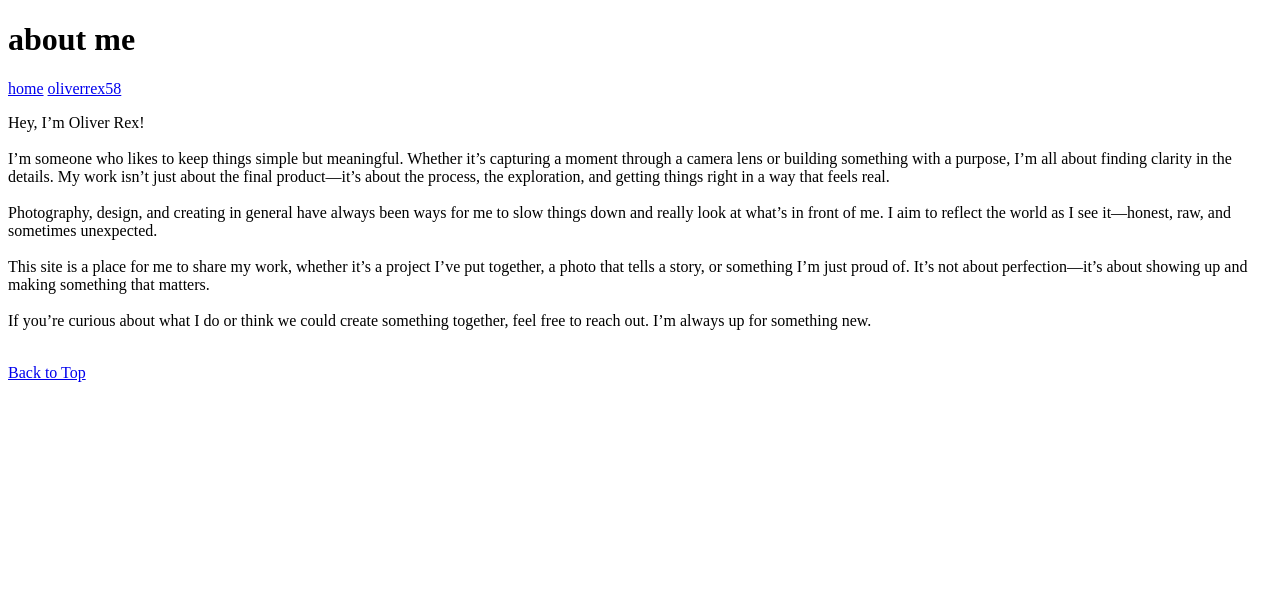
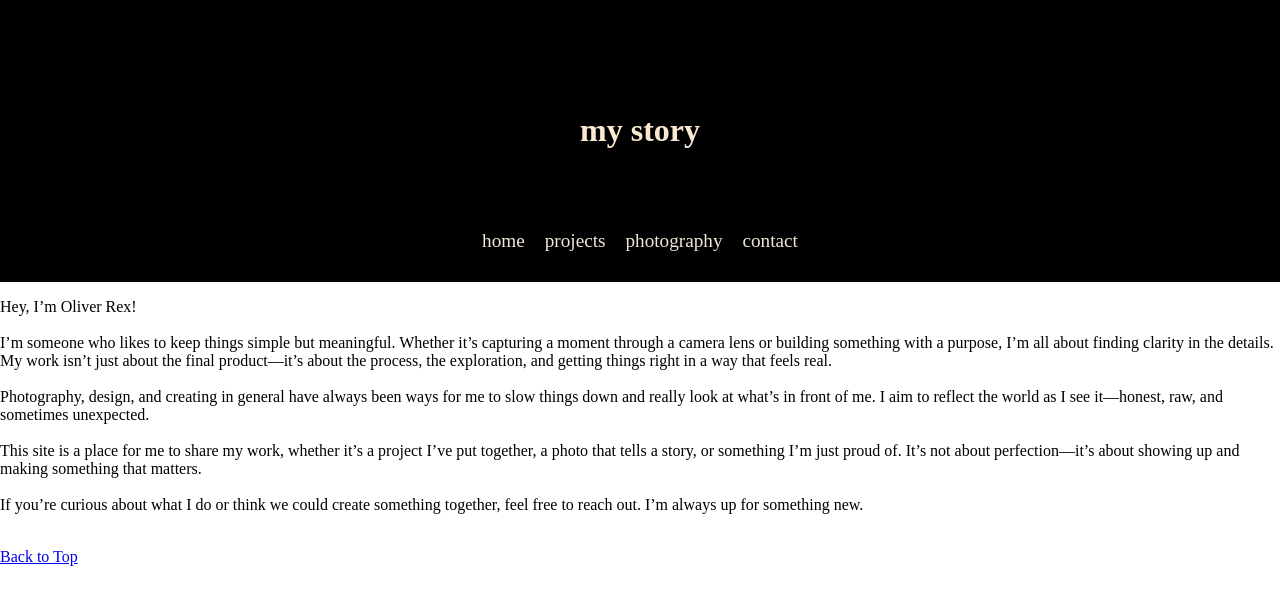
Before and after one commit to oliverrexx/MyPortfolio, a plain HTML site: page me/about.html in a window 1280 px wide. Drawn offline with Linux system fonts and the light colour scheme.

Commit message:
Another possible hyperlink fix

```diff
--- a/me/about.html
+++ b/me/about.html
@@ -4,13 +4,77 @@
     <meta charset="UTF-8" />
     <meta name="viewport" content="width=device-width, initial-scale=1.0" />
     <title>about</title>
+    <base href="https://oliverrexx.github.io/MyPortfolio/" />
+    <style>
+      body{
+        margin: 0px;
+      }
+      .page-header {
+        color: rgb(250, 232, 209);
+        background-color: black;
+        width: 100%;
+        height: 200px;
+        margin: 0px;
+        display: flex;
+        justify-content: center;
+        align-items: center;
+        text-align: center;
+        margin: 0px;
+        padding-top: 30px;
+      }
+
+      .list-container {
+        color: wheat;
+        background-color: black;
+        display: flex;
+        justify-content: center; /* Center horizontally */
+      }
+
+      .horizontal-line {
+        height: 2px;
+
+      }
+
+      ul {
+        list-style: none;
+        margin: 0;
+        padding: 0;
+        display: flex; /* Make the list items appear inline */
+        gap: 20px; /* Add space between items */
+      }
+
+      li {
+        margin: 0;
+        padding-bottom: 30px;
+      }
+
+      nav a {
+        color: rgb(243, 231, 215);
+        text-decoration: none;
+        font-size: 1.2rem;
+      }
+
+      nav a:hover {
+        color: rbg(250, 232, 209 );
+        transition: 0.1s ease-in-out;
+      }
+    </style>
   </head>
   <body>
-    <header>
-      <h1>about me</h1>
+    <header class="page-header">
+      <h1>my story</h1>
     </header>
-    <a href="/index.html">home</a>
-    <a href="mailto:oliverrex58@gmail.com">oliverrex58</a>
+    <nav>
+      <div class="list-container">
+        <div class="horizontal-line"></div>
+        <ul>
+          <li><a href="index.html">home</a></li>
+          <li><a href="https://github.com/oliverrexx">projects</a></li>
+          <li><a href="my-work/photography.html">photography</a></li>
+          <li><a href="me/contact.html">contact</a></li>
+        </ul>
+      </div>
+    </nav>
     <p>
       Hey, I’m Oliver Rex!<br /><br />I’m someone who likes to keep things
       simple but meaningful. Whether it’s capturing a moment through a camera
```
Also changed, not shown: me/contact.html (+70 -1 lines), my-work/photography.html (+7 -4 lines).
